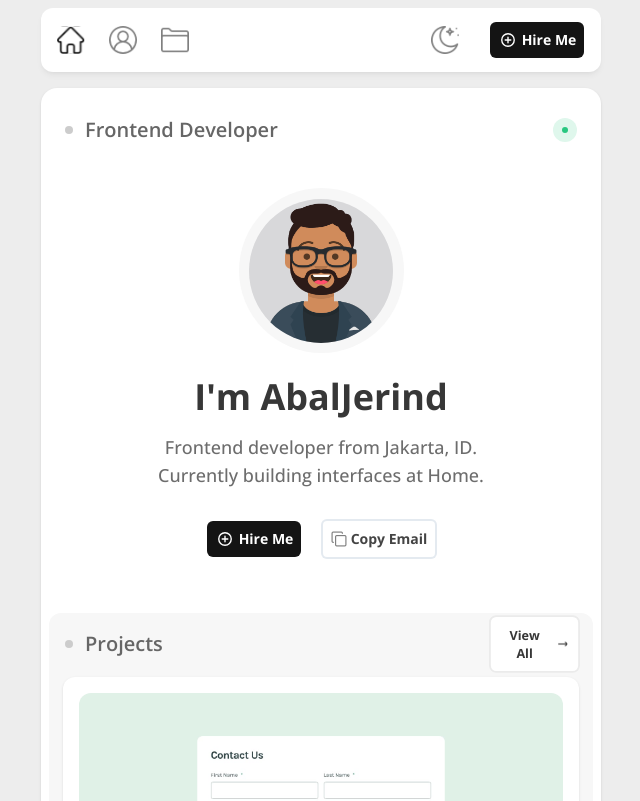
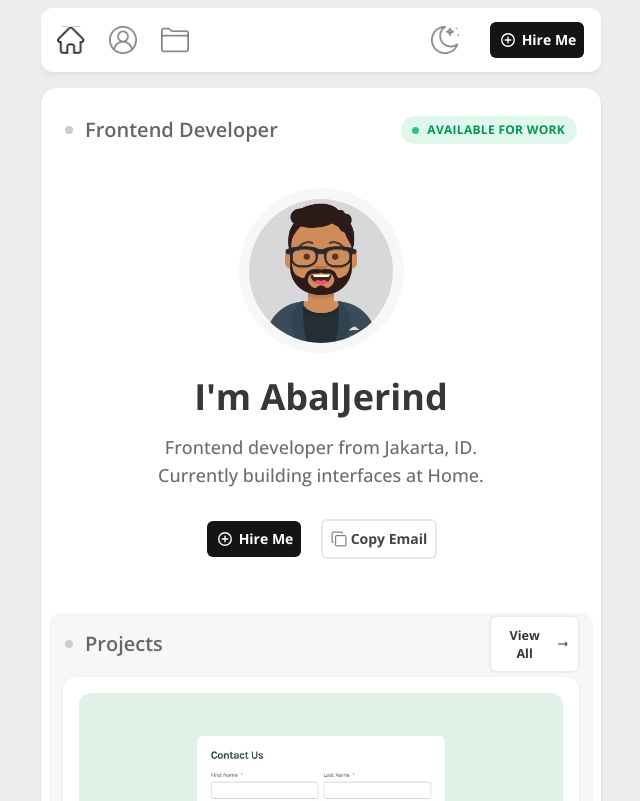
Before and after one commit to Abaljerind/portofolio-jerind, a React (Vite) app: page / in a window 1280 px wide. Shown: the top 801 px of the page, without its empty margins (319-959 px from the left). Built offline with nearby package versions, Linux system fonts and the light colour scheme.

Commit message:
Re-create component GreenCircle and add styles for breakpoint lg and md for all tag
Add text for breakpoint lg

```diff
--- a/src/components/GreenCircle.jsx
+++ b/src/components/GreenCircle.jsx
@@ -1,7 +1,15 @@
 export default function GreenCircle() {
   return (
-    <div className="outer-circle flex h-6 w-6 items-center justify-center rounded-full bg-[#DFF7EC] dark:bg-[#223A2F]">
-      <div className="inner-circle h-1.5 w-1.5 rounded-full bg-[#28C780]"></div>
+    <div className="flex items-center rounded-full bg-[#DFF7EC] lg:py-0.5 lg:pr-3 lg:pl-0.5 dark:bg-[#223A2F]">
+      {/* Lingkaran Hijau */}
+      <div className="flex h-6 w-6 items-center justify-center rounded-full bg-[#DFF7EC] dark:bg-[#223A2F]">
+        <div className="h-1.5 w-1.5 rounded-full bg-[#28C780] lg:h-[7px] lg:w-[7px]"></div>
+      </div>
+
+      {/* Teks (Hanya Muncul di Layar ≥ 1024px) */}
+      <span className="hidden text-xs font-bold text-[#039754] lg:inline lg:tracking-wide dark:text-[#DFF7EC]">
+        AVAILABLE FOR WORK
+      </span>
     </div>
   );
 }
```
